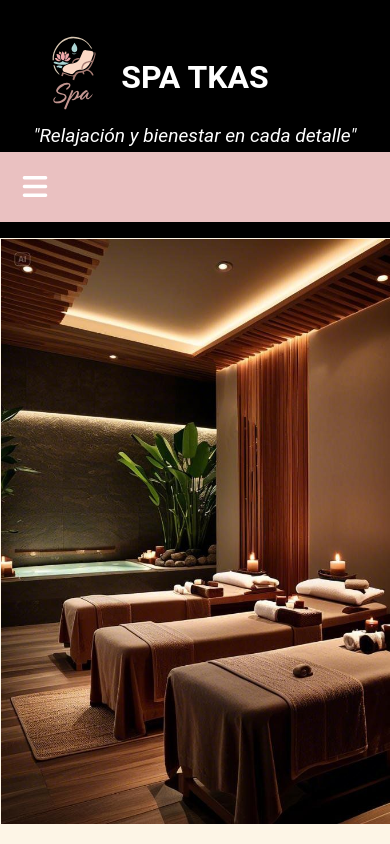
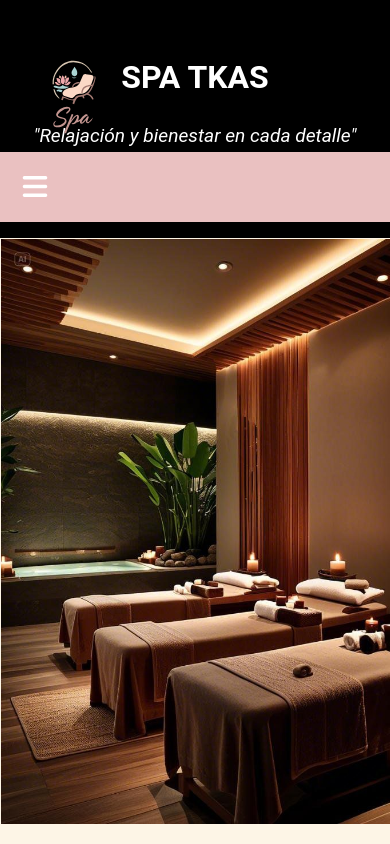
Before and after one commit to EUNICEEE28/SpaTekas, a plain HTML site: page index.html in a window 390 px wide. Shown: the top 844 px of the page. Drawn offline with Linux system fonts and the light colour scheme.

Commit message:
Update style.css

```diff
--- a/css/style.css
+++ b/css/style.css
@@ -150,7 +150,7 @@ nav ul li ul:before {
   position: static;
   display: flex;
   justify-content: center;
-  margin-bottom: 4rem;
+  margin-bottom: 2rem;
 }
 
 .logo {
@@ -300,7 +300,7 @@ header {
 
 .logo-container {
   position: absolute;
-  top: -0.5rem;
+  top: 1rem;
   left: 5%;
 }
 
```
